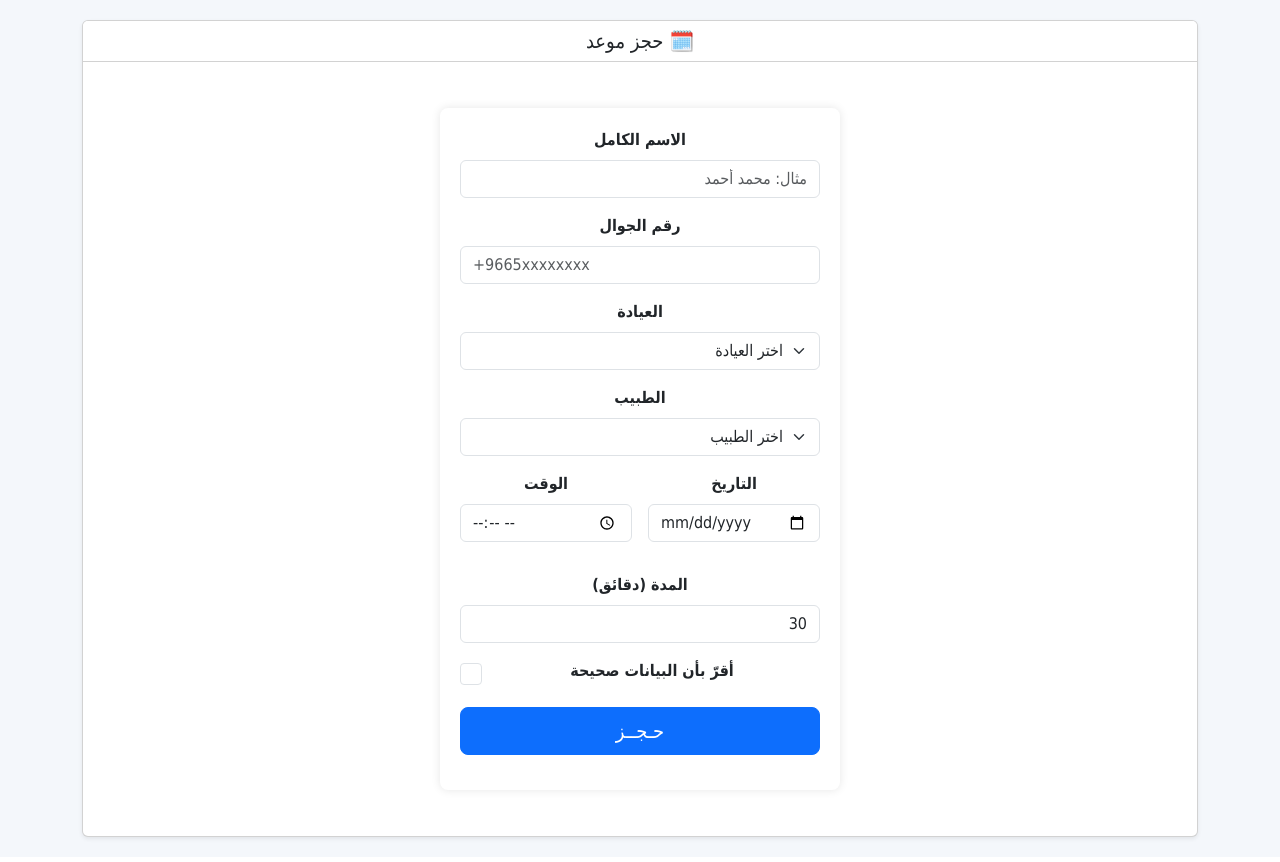
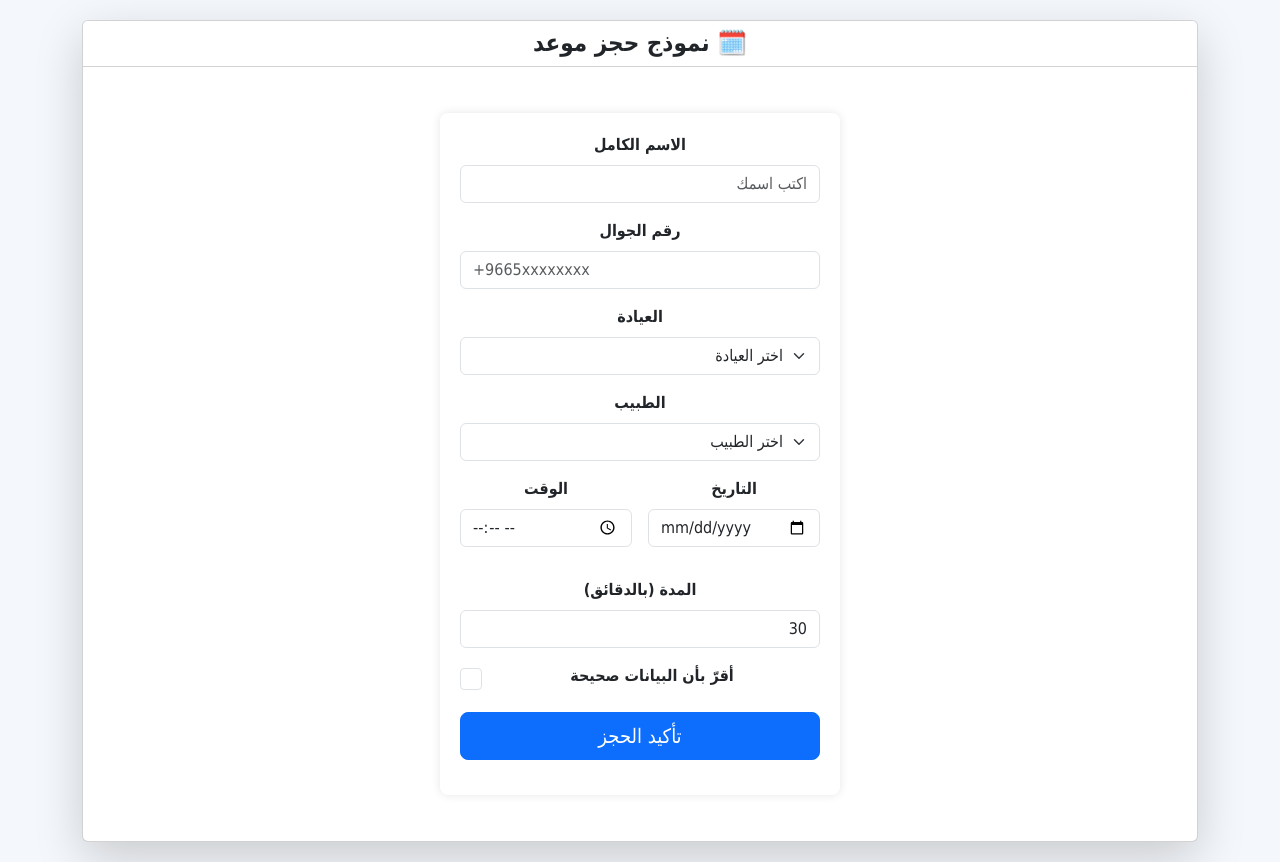
Before and after one commit to mshrf3334-star/clinic-appointments, a Flask app: page /book in a window 1280 px wide. Shown: the part 56-918 px from the top of the page. Run offline with Flask 3, Linux system fonts and the light colour scheme.

Commit message:
Update appointment_form.html

```diff
--- a/templates/appointment_form.html
+++ b/templates/appointment_form.html
@@ -2,65 +2,74 @@
 {% block title %}حجز موعد{% endblock %}
 {% block content %}
 <div class="container card-form">
-  <div class="card shadow-sm">
-    <div class="card-header bg-white">
-      <h5 class="m-0">🗓️ حجز موعد</h5>
+  <div class="card shadow-lg">
+    <div class="card-header bg-white text-center">
+      <h4 class="fw-bold m-0">🗓️ نموذج حجز موعد</h4>
     </div>
     <div class="card-body">
       <form method="post" action="{{ url_for('book') }}" novalidate>
+
+        <!-- الاسم -->
         <div class="mb-3">
           <label class="form-label">الاسم الكامل</label>
-          <input type="text" name="full_name" class="form-control" placeholder="مثال: محمد أحمد" required>
+          <input type="text" name="full_name" class="form-control" placeholder="اكتب اسمك" required>
         </div>
 
+        <!-- الجوال -->
         <div class="mb-3">
           <label class="form-label">رقم الجوال</label>
           <input type="tel" name="phone" class="form-control" placeholder="+9665xxxxxxxx" required>
         </div>
 
+        <!-- العيادة -->
         <div class="mb-3">
           <label class="form-label">العيادة</label>
           <select name="clinic" class="form-select" required>
-            <option value="" selected disabled>اختر العيادة</option>
+            <option value="" disabled selected>اختر العيادة</option>
             {% for c in clinics %}
             <option value="{{ c.id }}">{{ c.name }}</option>
             {% endfor %}
           </select>
         </div>
 
+        <!-- الطبيب -->
         <div class="mb-3">
           <label class="form-label">الطبيب</label>
           <select name="doctor" class="form-select" required>
-            <option value="" selected disabled>اختر الطبيب</option>
+            <option value="" disabled selected>اختر الطبيب</option>
             {% for d in doctors %}
             <option value="{{ d.id }}">{{ d.name }} — {{ d.specialty }}</option>
             {% endfor %}
           </select>
         </div>
 
+        <!-- التاريخ والوقت -->
         <div class="row g-3">
-          <div class="col-6">
+          <div class="col-md-6">
             <label class="form-label">التاريخ</label>
             <input type="date" name="date" class="form-control" required>
           </div>
-          <div class="col-6">
+          <div class="col-md-6">
             <label class="form-label">الوقت</label>
             <input type="time" name="time" class="form-control" required>
           </div>
         </div>
 
+        <!-- المدة -->
         <div class="mt-3">
-          <label class="form-label">المدة (دقائق)</label>
+          <label class="form-label">المدة (بالدقائق)</label>
           <input type="number" name="duration" class="form-control" value="30" min="5" step="5" required>
         </div>
 
+        <!-- الموافقة -->
         <div class="form-check mt-3">
-          <input class="form-check-input" type="checkbox" value="1" id="confirm" required>
-          <label class="form-check-label" for="confirm">أقرّ بأن البيانات صحيحة</label>
+          <input class="form-check-input" type="checkbox" id="agree" required>
+          <label class="form-check-label" for="agree">أقرّ بأن البيانات صحيحة</label>
         </div>
 
+        <!-- زر الحجز -->
         <div class="d-grid mt-4">
-          <button class="btn btn-primary btn-lg" type="submit">حـجــز</button>
+          <button type="submit" class="btn btn-primary btn-lg">تأكيد الحجز</button>
         </div>
       </form>
     </div>
```
